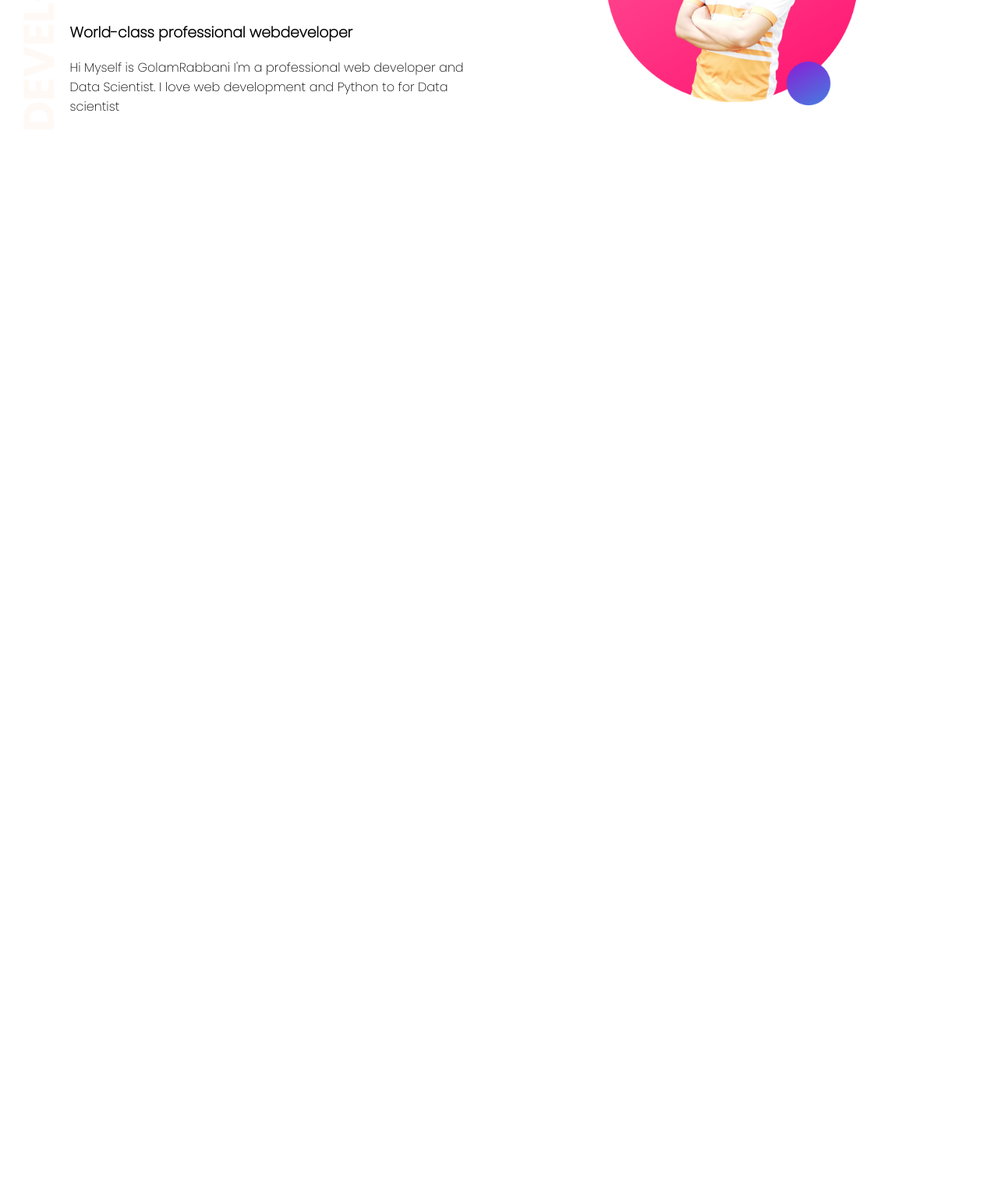
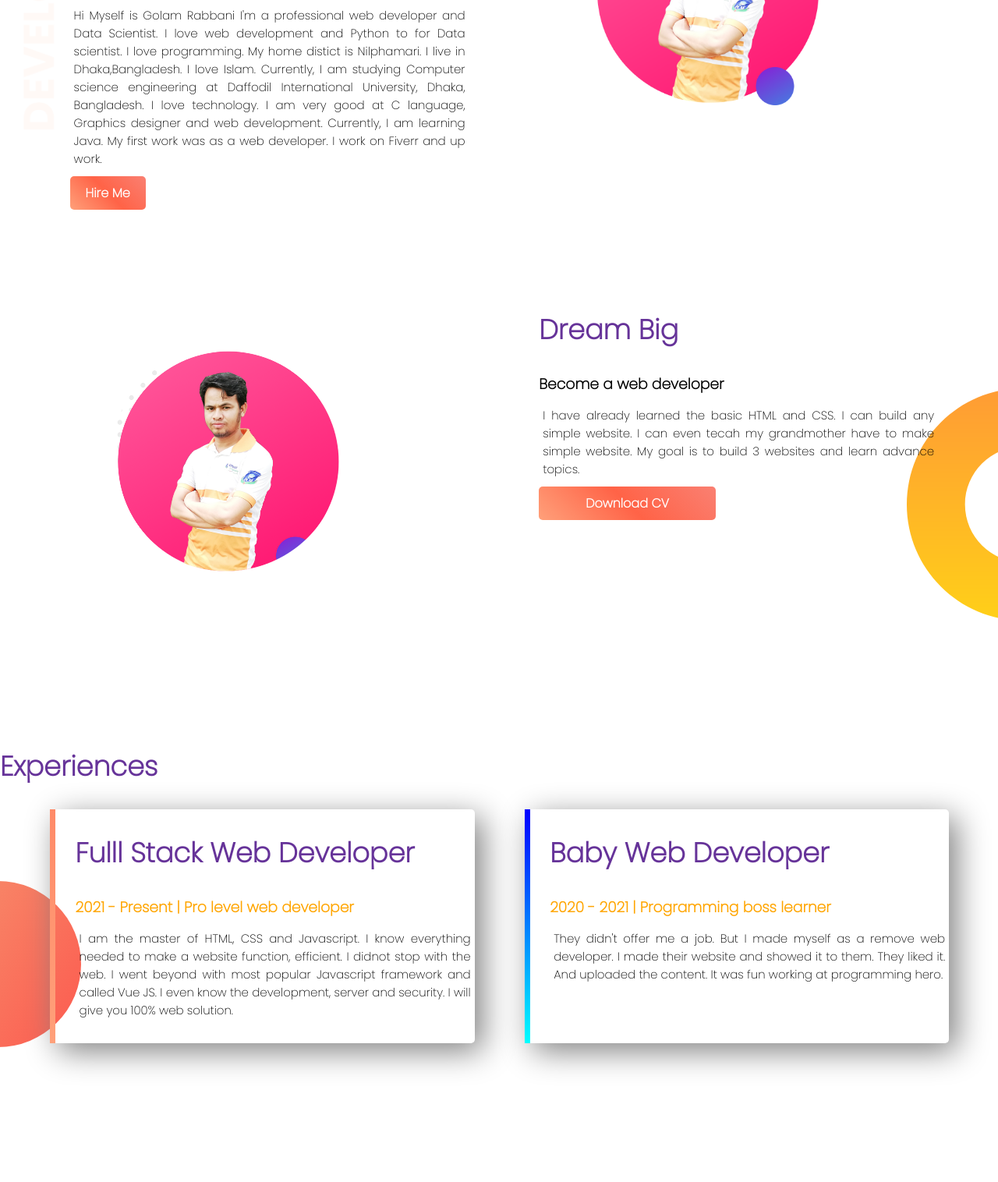
Before and after one commit to GolamRabbani20/WP02_MyPortfolio, a plain HTML site: page index.html in a window 1280 px wide. Shown: the part 193-1709 px from the top of the page at 78% size. Before the commit the page ends 800 px from the top, so only its background shows below. Drawn offline with Linux system fonts and the light colour scheme.

Commit message:
portfolio updated

```diff
--- a/index.html
+++ b/index.html
@@ -16,18 +16,61 @@
 
     <section class="top-bg">
         <div class="half-width">
-        <h1>Welcome to</h1>
-        <h1><span class="namehighlight">GolamRabbani's </span> Portfolio</h1>
+            <h2>Welcome to</h2>
+            <h2 class="namehighlight1"><span class="Orange_highlight">GolamRabbani's </span> Portfolio</h2>
 
             <h3>World-class professional webdeveloper</h3>
-        <P>Hi Myself is GolamRabbani I'm a professional web developer and Data Scientist. I love web development and Python to for Data scientist</P>
+            <P>
+                Hi Myself is Golam Rabbani I'm a professional web developer and Data Scientist.
+                I love web development and Python to for Data scientist. I love programming.
+                My home distict is Nilphamari. I live in Dhaka,Bangladesh. I love Islam.
+                Currently, I am studying Computer science engineering at Daffodil International University, Dhaka,
+                Bangladesh. I love technology. I am very good at C language, Graphics designer and web development.
+                Currently, I am learning Java. My first work was as a web developer. I work on Fiverr and up work.
+            </P>
+            <a class='likk-button' href="https://www.linkedin.com/in/golamrabbani20/" target="_blank">Hire Me</a>
         </div>
 
         <div class="half-width">
             <img src="Images\profile2.png">
+        </div>
+    </section>
 
+    <section class="dream-area">
+        <div class="half-width">
+            <img src="Images\profile1.png">
         </div>
 
+        <div class="half-width">
+            <h2>Dream Big</h2>
+            <h3>Become a web developer</h3>
+            <p>I have already learned the basic HTML and CSS. I can build any simple website. I can even tecah
+            my grandmother have to make simple website. My goal is to build 3 websites and learn advance topics.
+            </p>
+            <a class='cv-button' href="https://drive.google.com/file/d/1hYN0ZuT04X0qT6hRIhQAPXx5j8bYX27I/view?usp=sharing" target="_blank">Download CV</a>
+        </div>
+    </section>
+
+    <section class="exprience_area">
+        <h2>Experiences</h2>
+        <div id="full_stack" class="half-width single_box">
+            <h2>Fulll Stack Web Developer</h2>
+            <h3 class="Orange_highlight">2021 - Present | Pro level web developer</h3>
+            <p>
+                I am the master of HTML, CSS and Javascript. I know everything needed to make a website function, efficient. I didnot stop with
+                the web. I went beyond with most popular Javascript framework and called Vue JS. I even know the development, server and security.
+                I will give you 100% web solution.
+            </p>
+        </div>
+
+        <div id="baby_dev" class="half-width single_box">
+            <h2>Baby Web Developer</h2>
+            <h3 class="Orange_highlight">2020 - 2021 | Programming boss learner</h3>
+            <p>
+               They didn't offer me a job. But I made myself as a remove web developer. I made their website and showed it to them. They liked
+                it. And uploaded the content. It was fun working at programming hero.
+            </p>
+        </div>
     </section>
 
 </body>
--- a/style.css
+++ b/style.css
@@ -4,13 +4,19 @@ body{
     font-family: 'Poppins', sans-serif;
 }
 
-h1{
-    color: rebeccapurple;
-    font-size: 40px;
+h2{
+    /*color: rebeccapurple;
+       color:#FF3786;
+    */
+   color: rebeccapurple;
+    font-size: 35px;
 }
 
-.namehighlight{
+.Orange_highlight{
     color: orange;
+}
+.namehighlight1{
+    margin-top:-35px;
 }
 
 .half-width{
@@ -21,7 +27,8 @@ h1{
 }
 
 .half-width img{
-    width: 80%;
+    width: 70%;
+    margin-top: 8%;
 }
 
 .top-bg{
@@ -31,4 +38,59 @@ h1{
 
 section{
     height: 500px;
+    padding-bottom: 60px;
 }
+
+p{
+    text-align: justify;
+    font-size:15px;
+    margin-top:-10px;
+    color:black;
+    padding:5px;
+}
+
+.likk-button{
+    text-decoration:none;
+    color:white;
+    background-image: linear-gradient(45deg, lightsalmon,tomato,salmon);
+    padding:10px 20px;
+    border-radius:5px;
+    font-weight:bold;
+}
+.cv-button{
+    text-decoration:none;
+    color:white;
+    background-image: linear-gradient(45deg, lightsalmon,tomato,salmon);
+    padding:10px 60px;
+    border-radius:5px;
+    font-weight:bold;
+}
+.dream-area{
+    background-image: url("Images/dream-bg.png");
+    background-repeat: no-repeat;
+    background-position:right;
+}
+
+.single_box{
+    box-shadow:10px 10px 40px gray;
+    border-radius:5px;
+    height:60%;
+}
+
+.exprience_area{
+    background-image: url("Images/exp-bg.png");
+    background-repeat: no-repeat;
+    background-position:left;
+}
+
+#full_stack{
+    border-left:7px solid;
+    border-image:linear-gradient( 45deg, lightsalmon, tomato);
+    border-image-slice: 1;
+}
+
+#baby_dev{
+    border-left:7px solid;
+    border-image:linear-gradient( 180deg, blue, cyan);
+    border-image-slice: 1;
+}
```
Also changed, not shown: Images/dream-bg.png (added), Images/exp-bg.png (added). Lines whose indentation alone changed are shown as unchanged.
